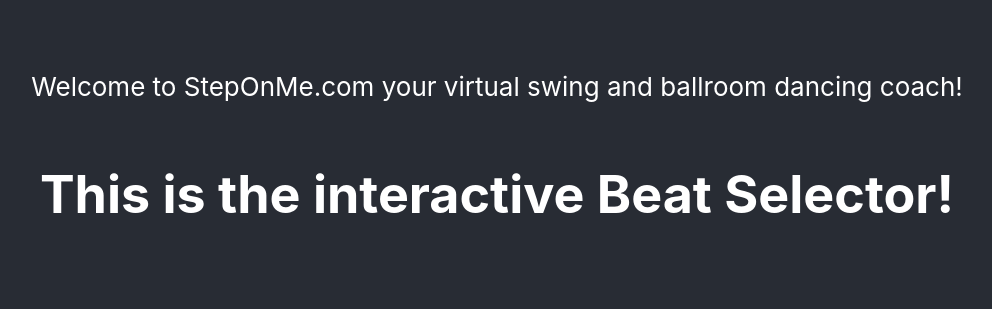
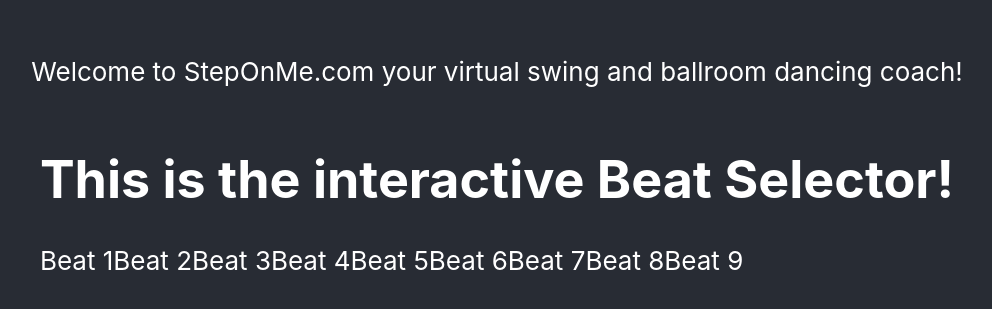
Before and after one commit to arcticpolarbear/step-on-me, a React (Create React App) app: page / in a window 1280 px wide. Shown: the part 247-556 px from the top of the page, without its empty margins (143-1135 px from the left). Built offline with nearby package versions, Linux system fonts and the light colour scheme.

Commit message:
implement dynamic generation of beats for BeatSelector component

```diff
--- /dev/null
+++ b/src/components/coach/ui/BeatSelector.css
@@ -0,0 +1,15 @@
+.beat-selector {
+  display: flex;
+}
+
+.beat-division {
+  flex: 1;
+  background-color: #f2f2f2;
+  padding: 10px;
+}
+
+.first-beat {
+  flex: 1;
+  background-color: #f2f2f2;
+  padding: 10px;
+}
--- a/src/components/coach/ui/BeatSelector.tsx
+++ b/src/components/coach/ui/BeatSelector.tsx
@@ -1,5 +1,6 @@
 import React from 'react'
 import { dancePattern } from '../../../datatypes/datatypes';
+import './BeatSelector.css'
 
 
 //BeatSelector allows users to view steps on a selected beat.
@@ -8,10 +9,28 @@
         // handleError('BeatSelector did not receive a valid dance patern!');
         return(<p>'No valid dance pattern!'</p>);
     }
+
+    //generates child "div" elements for the parent element "beat-selector"
+    //the first beat of each measure is marked
+    function generateDivisions(beats: number, signature: number) {
+        const items = [];
+        let firstBeat = 0
+        for (let i = 0; i < beats; i++) {
+            if (i === firstBeat) {
+                items.push(<div key={i} className="first-Beat">Beat {i + 1}</div>);
+                //moves firstBeat to next firstBeat
+                firstBeat += signature;
+                continue;
+            }
+            items.push(<div key={i} className="beat.division">Beat {i + 1}</div>);
+        }
+        return items;
+    }
+
     return(
     <div>
         <h1>This is the interactive Beat Selector!</h1>
-        <div id = 'beat-selector'></div>
+        <div className="beat-selector">{generateDivisions(props.beats, props.signature)}</div>
     </div>
     )
 }
--- a/src/components/coach/ui/CoachWindow.tsx
+++ b/src/components/coach/ui/CoachWindow.tsx
@@ -1,8 +1,9 @@
 import { dancePattern } from "../../../datatypes/datatypes";
 import BeatSelector from "./BeatSelector"
 
+
 let tempPattern: dancePattern = {
-    beats: 4,
+    beats: 9,
     steps: ['a'],
     signature: 4
 }
```
